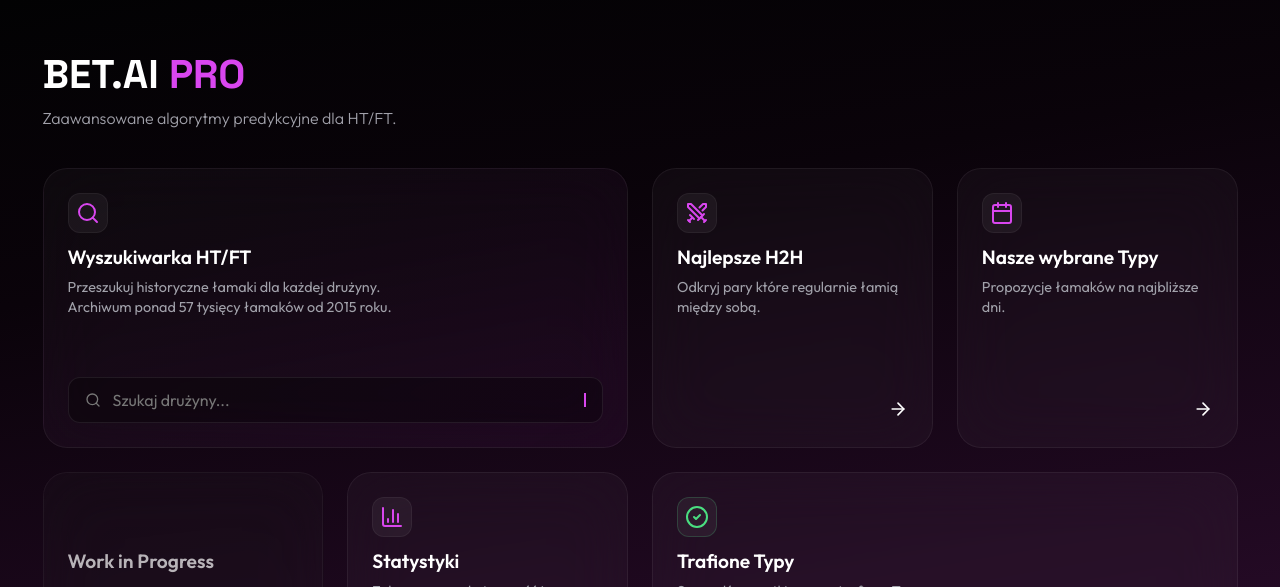
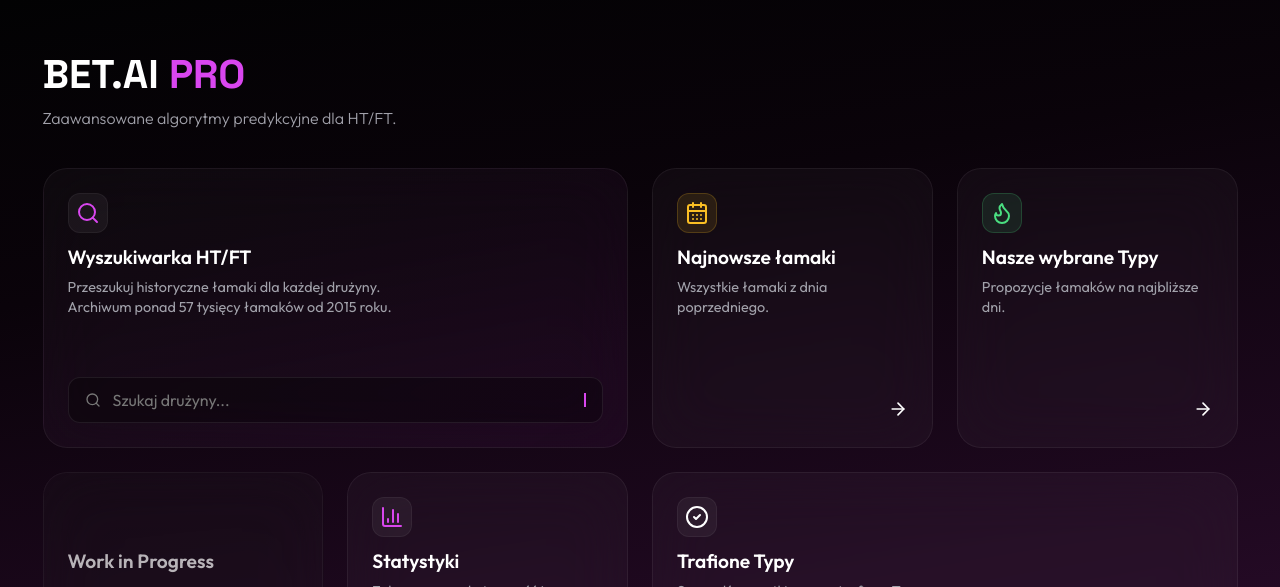
Before and after one commit to anok011235813-max/bet-ai-pro, a Next.js app: page / in a window 1280 px wide. Shown: the top 587 px of the page. Built offline with nearby package versions, Linux system fonts and the light colour scheme; no server answers; the database is empty.

Commit message:
Dodanie MooobileDashboard i fix page.tsx

```diff
--- a/app/components/DashboardGrid.tsx
+++ b/app/components/DashboardGrid.tsx
@@ -1,8 +1,15 @@
-// Plik: app/components/DashboardGrid.tsx
 'use client';
 
 import Link from 'next/link';
-import { Search, History, BarChart3, Zap, Crown, ArrowRight, Lock, Swords, Calendar, CheckCircle2 } from 'lucide-react';
+import {
+  Search,
+  BarChart3,
+  CheckCircle2,
+  ArrowRight,
+  Lock,
+  CalendarDays, // ZMIANA: Dla "Najnowsze łamaki"
+  Flame // ZMIANA: Dla "Nasze typy" (ogień)
+} from 'lucide-react';
 import { useState, useEffect } from 'react';
 import VipLoginModal from './VipLoginModal';
 
@@ -45,6 +52,7 @@ interface SuccessPick {
   gospodarz: string;
   gosc: string;
   wynik: string;
+  data: string;
 }
 
 export default function DashboardGrid({ successPicks }: { successPicks: SuccessPick[] }) {
@@ -63,41 +71,44 @@ export default function DashboardGrid({ successPicks }: { successPicks: SuccessP
           <MockSearch />
         </Link>
 
-        <Link href="/h2h" className="card card-h2h">
-          <div className="card-header"><div className="icon-wrap"><Swords /></div></div>
-          <div><h3>Najlepsze H2H</h3><p>Odkryj pary które regularnie łamią między sobą.</p></div>
+        {/* ZMIANA: "Najnowsze łamaki" zamiast H2H */}
+        {/* Na razie link # bo w budowie */}
+        <Link href="#" className="card card-h2h">
+          <div className="card-header">
+            {/* Ikona CalendarDays (żółtawa jak w mobile) */}
+            <div className="icon-wrap" style={{ color: '#fbbf24', borderColor: 'rgba(251, 191, 36, 0.2)', background: 'rgba(251, 191, 36, 0.1)' }}>
+              <CalendarDays />
+            </div>
+          </div>
+          <div>
+            <h3>Najnowsze łamaki</h3>
+            <p>Wszystkie łamaki z dnia poprzedniego.</p>
+          </div>
           <div className="card-footer"><div className="arrow-btn"><ArrowRight size={20} /></div></div>
         </Link>
 
+        {/* ZMIANA: Ikona Flame dla "Nasze wybrane Typy" */}
         <Link href="/active" className="card card-active">
-          <div className="card-header"><div className="icon-wrap"><Calendar /></div></div>
+          <div className="card-header">
+             {/* Ikona Flame (zielona jak w mobile, bo to 'card-active') */}
+             <div className="icon-wrap" style={{ color: 'var(--accent-green)', borderColor: 'rgba(74, 222, 128, 0.2)', background: 'rgba(74, 222, 128, 0.1)' }}>
+                <Flame />
+             </div>
+          </div>
           <div><h3>Nasze wybrane Typy</h3><p>Propozycje łamaków na najbliższe dni.</p></div>
           <div className="card-footer"><div className="arrow-btn"><ArrowRight size={20} /></div></div>
         </Link>
 
         {/* === Rząd 2 === */}
 
-        {/* ZMIANA: Zablokowany kafelek VIP, TYLKO KŁÓDKA */}
         <div
           className="card card-vip"
-          style={{
-            cursor: 'default',
-            opacity: 0.7,
-            filter: 'grayscale(0.3)'
-          }}
+          style={{ cursor: 'default', opacity: 0.7, filter: 'grayscale(0.3)' }}
         >
-          {/* PUSTY HEADER - by zachować układ, ale bez ikony korony */}
           <div className="card-header" style={{ minHeight: '40px' }}></div>
-
-          <div>
-            <h3>Work in Progress</h3>
-          </div>
-
+          <div><h3>Work in Progress</h3></div>
           <div className="card-footer">
-            <div className="arrow-btn">
-               {/* KŁÓDKA ZOSTAJE */}
-               <Lock size={20} style={{ color: '#FFD700' }} />
-            </div>
+            <div className="arrow-btn"><Lock size={20} style={{ color: '#FFD700' }} /></div>
           </div>
         </div>
 
@@ -108,7 +119,7 @@ export default function DashboardGrid({ successPicks }: { successPicks: SuccessP
         </Link>
 
         <Link href="/history" className="card card-history">
-          <div className="card-header"><div className="icon-wrap" style={{ color: '#4ade80', borderColor: 'rgba(74, 222, 128, 0.2)' }}><CheckCircle2 /></div></div>
+          <div className="card-header"><div className="icon-wrap" style={{ color: '#fff' }}><CheckCircle2 /></div></div>
           <div><h3>Trafione Typy</h3><p>Sprawdź wszystkie nasze trafione Typy.</p></div>
           <div style={{ marginTop: 'auto', paddingTop: '10px', display: 'flex', flexDirection: 'column', gap: '8px' }}>
             {successPicks && successPicks.length > 0 ? (
--- a/app/components/MobileDashboard.tsx
+++ b/app/components/MobileDashboard.tsx
@@ -5,7 +5,7 @@ import Link from 'next/link';
 import {
   Search,
   Flame,
-  History,
+  CheckCircle2, // ZMIANA: Nowa ikona (taka jak na desktopie)
   BarChart2,
   CalendarDays,
   Construction
@@ -208,8 +208,9 @@ export default function MobileDashboard() {
           </Link>
 
           <Link href="/history" className="card-link">
+            {/* ZMIANA: Używam CheckCircle2 zamiast History */}
             <div className="mobile-card card-history">
-              <div className="icon-box"><History size={22} /></div>
+              <div className="icon-box"><CheckCircle2 size={22} /></div>
               <div className="card-content">
                   <div className="card-label">Trafione Typy</div>
                   <div className="card-subtext">Sprawdź wszystkie nasze trafione typy.</div>
```
